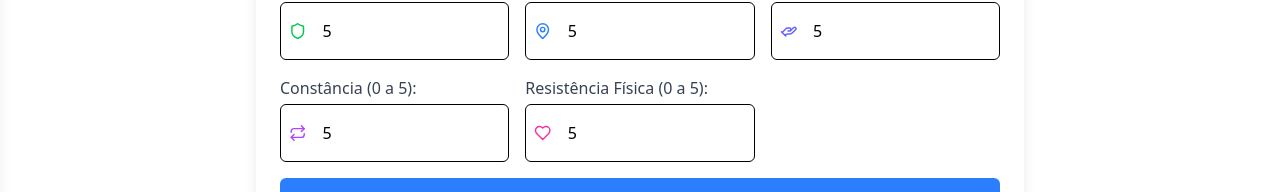
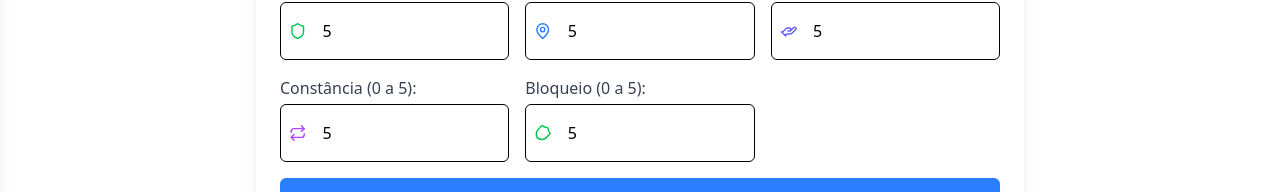
Before and after one commit to juaoantonio/volleyranker, a React (Vite) app: page /admin/add in a window 1280 px wide. Shown: the part 468-660 px from the top of the page. Built offline with nearby package versions, Linux system fonts and the light colour scheme; no server answers; the database is empty; sample sign-in values are in the browser's storage.

Commit message:
feat: add block instead stamina attribute

```diff
--- a/src/components/AddPlayer.tsx
+++ b/src/components/AddPlayer.tsx
@@ -5,6 +5,7 @@ import { User } from "lucide-react";
 import { playerAttributes } from "../constants.tsx";
 import { getDownloadURL, ref, uploadBytes } from "firebase/storage";
 import { storage } from "../services/firebase.ts";
+import { calculateOverall } from "../utils.ts";
 
 export const AddPlayer = () => {
   const { addMutation } = usePlayers();
@@ -17,7 +18,7 @@ export const AddPlayer = () => {
     positioning: 5,
     reception: 5,
     consistency: 5,
-    stamina: 5,
+    block: 5,
     overall: 5,
     imageUrl: "",
   });
@@ -50,16 +51,7 @@ export const AddPlayer = () => {
     e.preventDefault();
 
     // ✅ Calcula o Overall do jogador
-    const overall = (
-      player.attack * 0.2 +
-      player.serve * 0.15 +
-      player.set * 0.15 +
-      player.defense * 0.15 +
-      player.positioning * 0.1 +
-      player.reception * 0.1 +
-      player.consistency * 0.1 +
-      player.stamina * 0.05
-    ).toFixed(2);
+    const overall = calculateOverall(player);
 
     let imageUrl = "";
 
@@ -87,7 +79,7 @@ export const AddPlayer = () => {
       positioning: 5,
       reception: 5,
       consistency: 5,
-      stamina: 5,
+      block: 5,
       overall: 5,
       imageUrl: "",
     });
--- a/src/components/EditPlayer.tsx
+++ b/src/components/EditPlayer.tsx
@@ -59,7 +59,7 @@ export const EditPlayer = () => {
       (updatedPlayer.positioning ?? player.positioning) * 0.1 +
       (updatedPlayer.reception ?? player.reception) * 0.1 +
       (updatedPlayer.consistency ?? player.consistency) * 0.1 +
-      (updatedPlayer.stamina ?? player.stamina) * 0.05
+      (updatedPlayer.block ?? player.stamina) * 0.05
     ).toFixed(2);
 
     let imageUrl = player.imageUrl || "";
--- a/src/components/PlayerDetail.tsx
+++ b/src/components/PlayerDetail.tsx
@@ -47,7 +47,7 @@ export const PlayerDetail = () => {
           <strong>Constância:</strong> {player.consistency}
         </p>
         <p>
-          <strong>Resistência Física:</strong> {player.stamina}
+          <strong>Bloqueio</strong> {player.block}
         </p>
       </div>
     </div>
--- a/src/constants.tsx
+++ b/src/constants.tsx
@@ -1,7 +1,6 @@
 import {
   Hand,
   HandHelping,
-  Heart,
   MapPin,
   Repeat,
   Shield,
@@ -46,8 +45,8 @@ export const playerAttributes = [
     icon: <Repeat size={20} className="text-purple-500" />,
   },
   {
-    label: "Resistência Física",
-    name: "stamina",
-    icon: <Heart size={20} className="text-pink-500" />,
+    label: "Bloqueio",
+    name: "block",
+    icon: <Shield size={20} className={"text-green-500 transform rotate-45"} />,
   },
 ];
--- a/src/types/player.ts
+++ b/src/types/player.ts
@@ -8,7 +8,6 @@ export interface Player {
   positioning: number;
   reception: number;
   consistency: number;
-  stamina: number;
-  overall: number;
+  block: number;
   imageUrl?: string;
 }
--- a/src/utils.ts
+++ b/src/utils.ts
@@ -1,6 +1,20 @@
 import { type ClassValue, clsx } from "clsx";
 import { twMerge } from "tailwind-merge";
+import { Player } from "./types/player.ts";
 
 export function cn(...inputs: ClassValue[]) {
   return twMerge(clsx(inputs));
 }
+
+export function calculateOverall(player: Player) {
+  return (
+    player.attack * 0.2 +
+    player.serve * 0.15 +
+    player.set * 0.15 +
+    player.defense * 0.15 +
+    player.block * 0.125 +
+    player.positioning * 0.1 +
+    player.reception * 0.1 +
+    player.consistency * 0.1
+  ).toFixed(2);
+}
```
